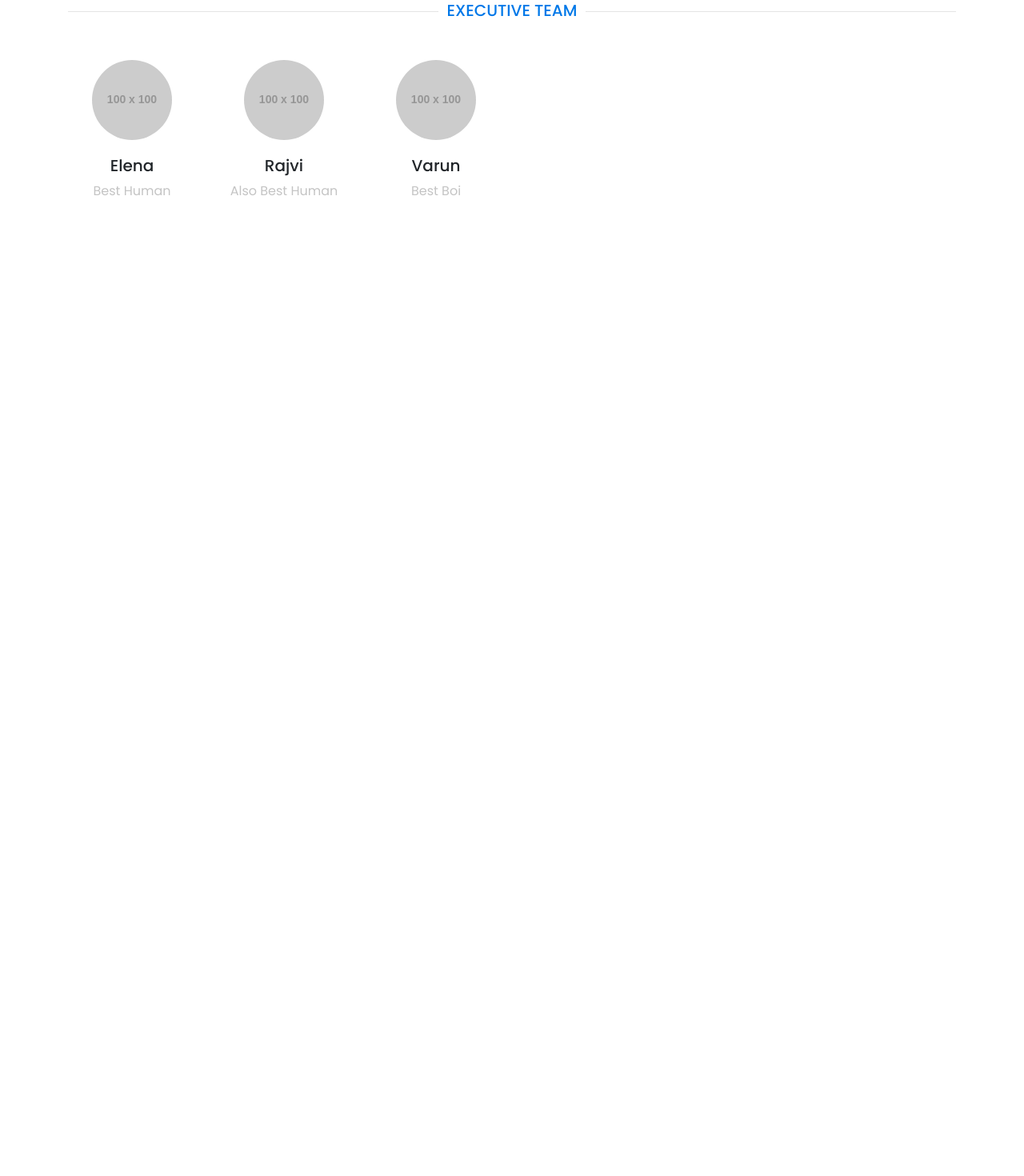
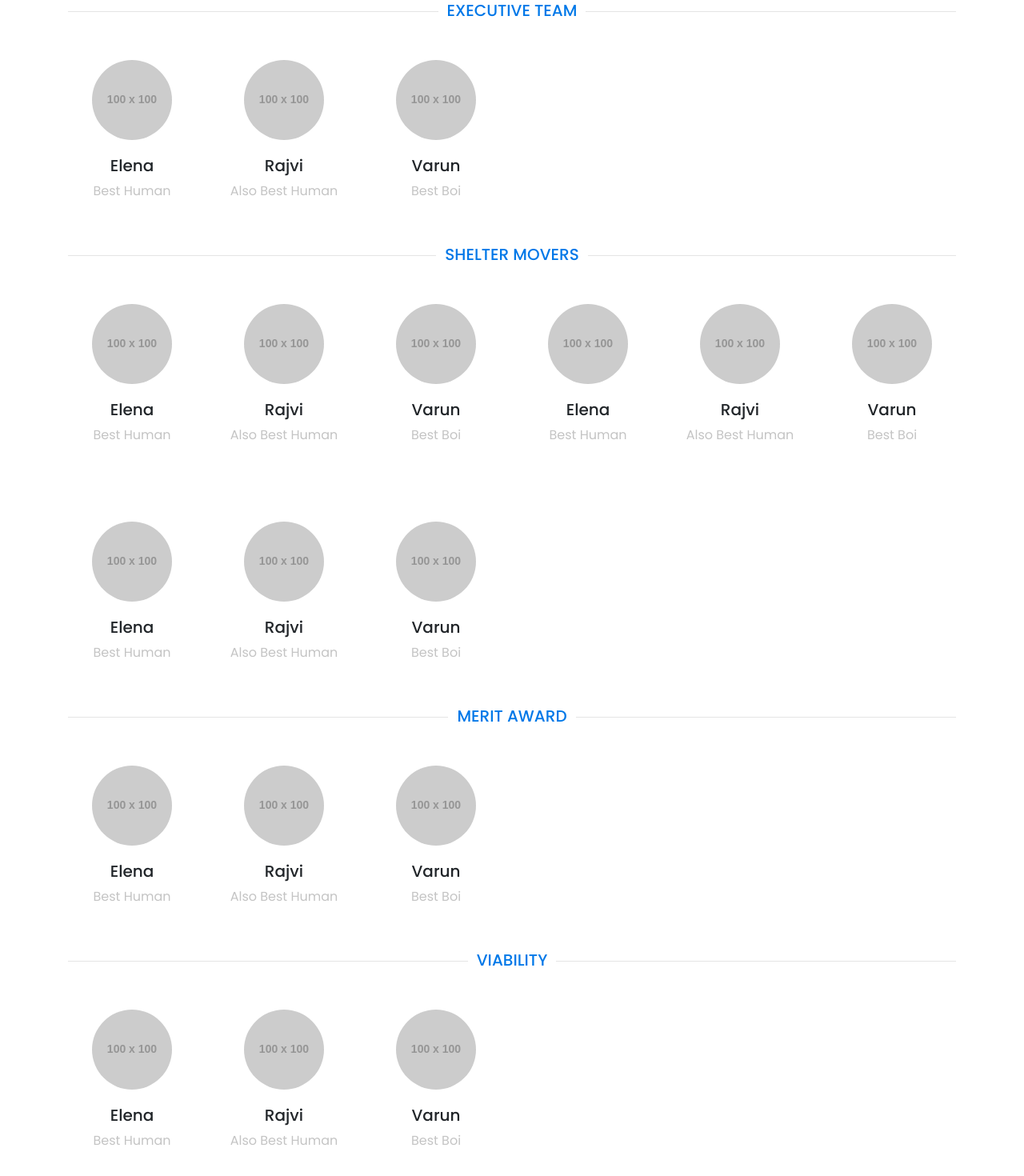
Before and after one commit to uoftblueprint/uoftblueprint.github.io, a React (Create React App) app: page /team in a window 1280 px wide. Shown: the part 212-1682 px from the top of the page at 80% size. Before the commit the page ends 800 px from the top, so only its background shows below. Built offline with nearby package versions, Linux system fonts and the light colour scheme.

Commit message:
added more sections

```diff
--- a/src/Pages/Team/Team.css
+++ b/src/Pages/Team/Team.css
@@ -14,7 +14,7 @@ body {
 
 .AboutContainer {
   text-align: center;
-  padding-top: 40px;
+  padding: 40px 0;
 }
 
 .Header {
--- a/src/Pages/Team/Team.js
+++ b/src/Pages/Team/Team.js
@@ -24,6 +24,76 @@ const Team = () => {
           </Col>
         </Row>
       </div>
+
+      <div className="TeamContainer">
+        <h5 className="HeaderStyle">
+          <span className="Header">SHELTER MOVERS</span>
+        </h5>
+        <Row>
+          <Col xs={12} md={3} lg={2}>
+            <About profile_img={IMG} name={"Elena"} role={"Best Human"} />
+          </Col>
+          <Col xs={12} md={3} lg={2}>
+            <About profile_img={IMG} name={"Rajvi"} role={"Also Best Human"} />
+          </Col>
+          <Col xs={12} md={3} lg={2}>
+            <About profile_img={IMG} name={"Varun"} role={"Best Boi"} />
+          </Col>
+          <Col xs={12} md={3} lg={2}>
+            <About profile_img={IMG} name={"Elena"} role={"Best Human"} />
+          </Col>
+          <Col xs={12} md={3} lg={2}>
+            <About profile_img={IMG} name={"Rajvi"} role={"Also Best Human"} />
+          </Col>
+          <Col xs={12} md={3} lg={2}>
+            <About profile_img={IMG} name={"Varun"} role={"Best Boi"} />
+          </Col>
+          <Col xs={12} md={3} lg={2}>
+            <About profile_img={IMG} name={"Elena"} role={"Best Human"} />
+          </Col>
+          <Col xs={12} md={3} lg={2}>
+            <About profile_img={IMG} name={"Rajvi"} role={"Also Best Human"} />
+          </Col>
+          <Col xs={12} md={3} lg={2}>
+            <About profile_img={IMG} name={"Varun"} role={"Best Boi"} />
+          </Col>
+        </Row>
+      </div>
+
+      <div className="TeamContainer">
+        <h5 className="HeaderStyle">
+          <span className="Header">MERIT AWARD</span>
+        </h5>
+        <Row>
+          <Col xs={12} md={3} lg={2}>
+            <About profile_img={IMG} name={"Elena"} role={"Best Human"} />
+          </Col>
+          <Col xs={12} md={3} lg={2}>
+            <About profile_img={IMG} name={"Rajvi"} role={"Also Best Human"} />
+          </Col>
+          <Col xs={12} md={3} lg={2}>
+            <About profile_img={IMG} name={"Varun"} role={"Best Boi"} />
+          </Col>
+        </Row>
+      </div>
+
+      <div className="TeamContainer">
+        <h5 className="HeaderStyle">
+          <span className="Header">VIABILITY</span>
+        </h5>
+        <Row>
+          <Col xs={12} md={3} lg={2}>
+            <About profile_img={IMG} name={"Elena"} role={"Best Human"} />
+          </Col>
+          <Col xs={12} md={3} lg={2}>
+            <About profile_img={IMG} name={"Rajvi"} role={"Also Best Human"} />
+          </Col>
+          <Col xs={12} md={3} lg={2}>
+            <About profile_img={IMG} name={"Varun"} role={"Best Boi"} />
+          </Col>
+        </Row>
+      </div>
+
     </div>
   );
 };
```
